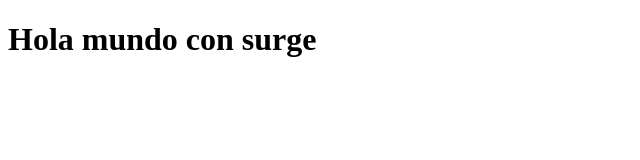
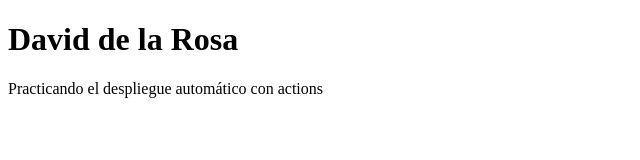
Before and after one commit to DaviddelaRosa15/PracticaSurgeAction, a plain HTML site: page index.html in a window 1280 px wide. Shown: the whole page, without its empty margins (0-640 px from the left). Drawn offline with Linux system fonts and the light colour scheme.

Commit message:
Probando el despliegue automáctico

```diff
--- a/index.html
+++ b/index.html
@@ -7,6 +7,7 @@
     <title>Práctica de actions con surge</title>
 </head>
 <body>
-    <h1>Hola mundo con surge</h1>
+    <h1>David de la Rosa</h1>
+    <p> Practicando el despliegue automático con actions</p>
 </body>
 </html>
```
